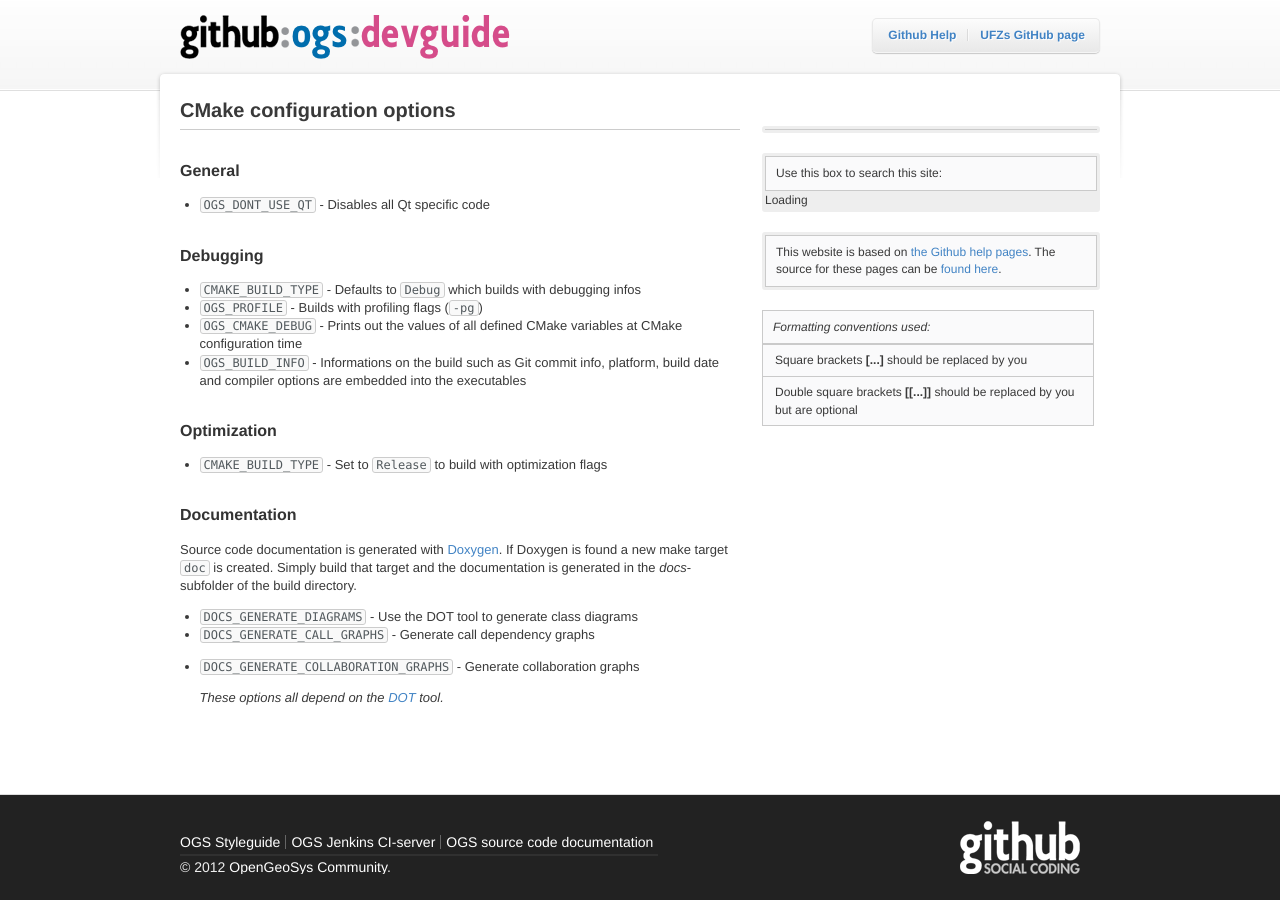
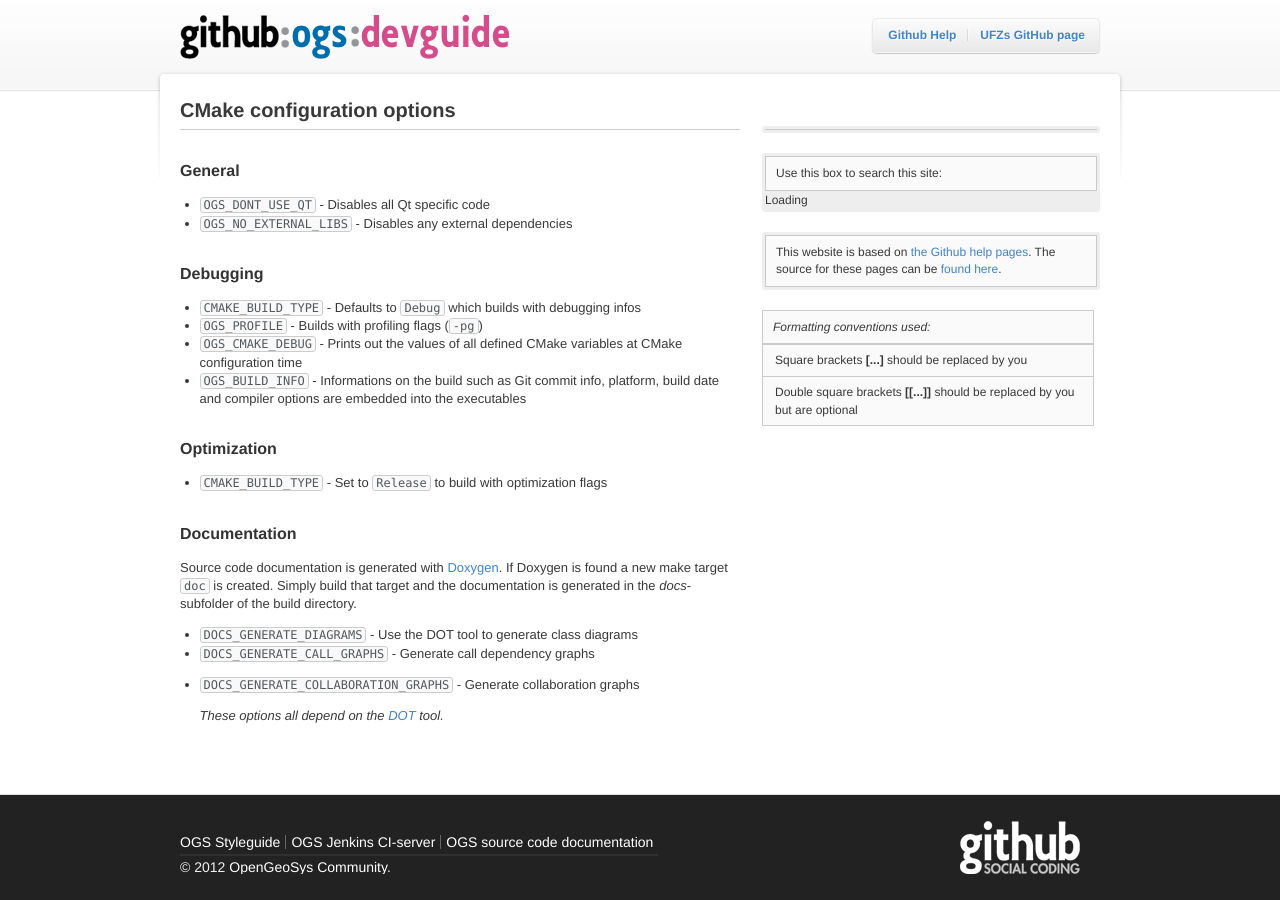
Before and after one commit to ufz/devguide, a Jekyll site: the page built from _posts/2012-04-26-configure-cmake-options.markdown, in a window 1280 px wide. Built offline with Jekyll 4.4.1, drawn with Linux system fonts in a browser that asks for light colours; comment, search, counter and statistics services are not loaded.

Commit message:
Mentioned OGS_NO_EXTERNAL_LIBS option.

```diff
--- a/_posts/2012-04-26-configure-cmake-options.markdown
+++ b/_posts/2012-04-26-configure-cmake-options.markdown
@@ -8,6 +8,7 @@ categories: beginner
 ## General ##
 
 - `OGS_DONT_USE_QT` - Disables all Qt specific code
+- `OGS_NO_EXTERNAL_LIBS` - Disables any external dependencies
 
 ## Debugging ##
 
```
